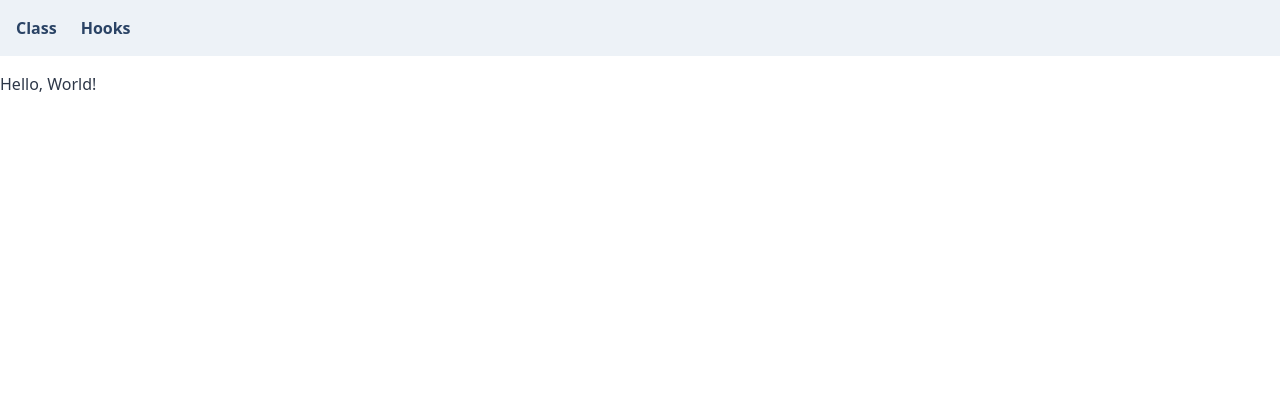
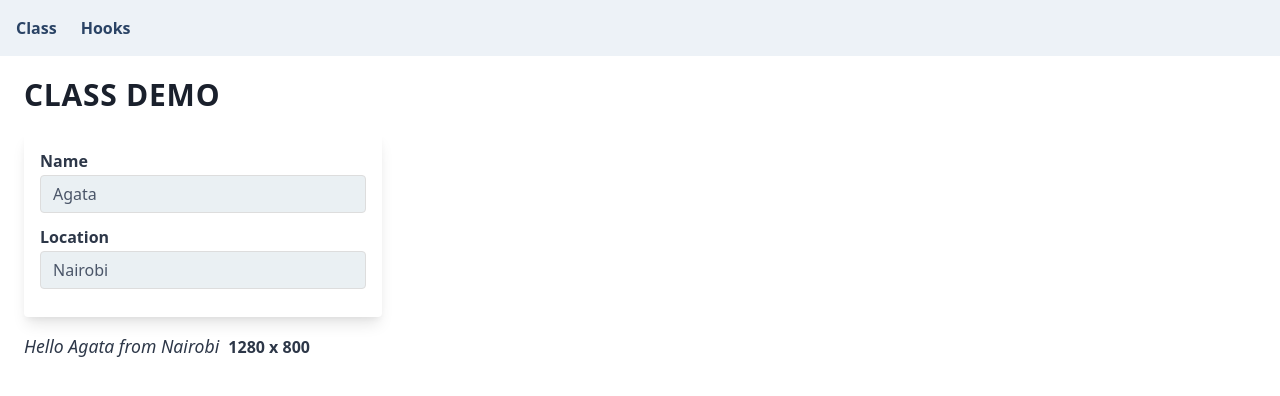
Before and after one commit to study-hary-id/react-hooks-live, a React (Create React App) app: page / in a window 1280 px wide. Shown: the top 396 px of the page. Built offline with nearby package versions, Linux system fonts and the light colour scheme.

Commit message:
Add comments and update return App

```diff
--- a/src/App.js
+++ b/src/App.js
@@ -5,6 +5,7 @@ import ClassDemo from "./components/class-demo";
 import HooksDemo from "./components/hooks-demo";
 
 function App() {
+  // Add name and path to add new menus to Navbar.
   const links = [
     { name: "Class", path: "/" },
     { name: "Hooks", path: "/hooks-demo" }
@@ -16,7 +17,11 @@ function App() {
         <Navbar links={links} />
       </header>
       <main>
-        Hello, World!
+      <Routes>
+          {/* Add Route component to add new menus to Navbar. */}
+          <Route path="/" element={<ClassDemo />} />
+          <Route path="/hooks-demo" element={<HooksDemo />} />
+        </Routes>
       </main>
     </Router>
   );
```
